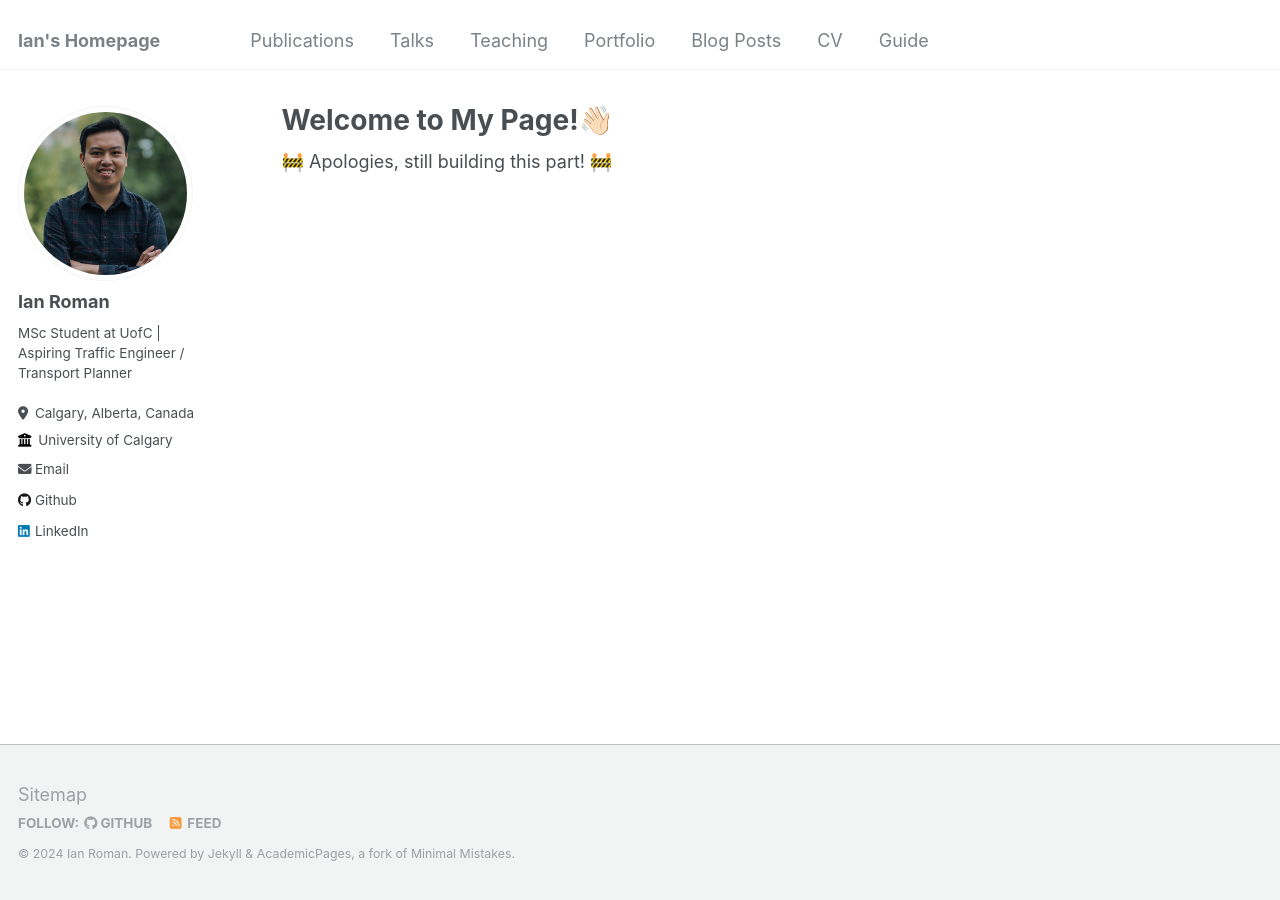
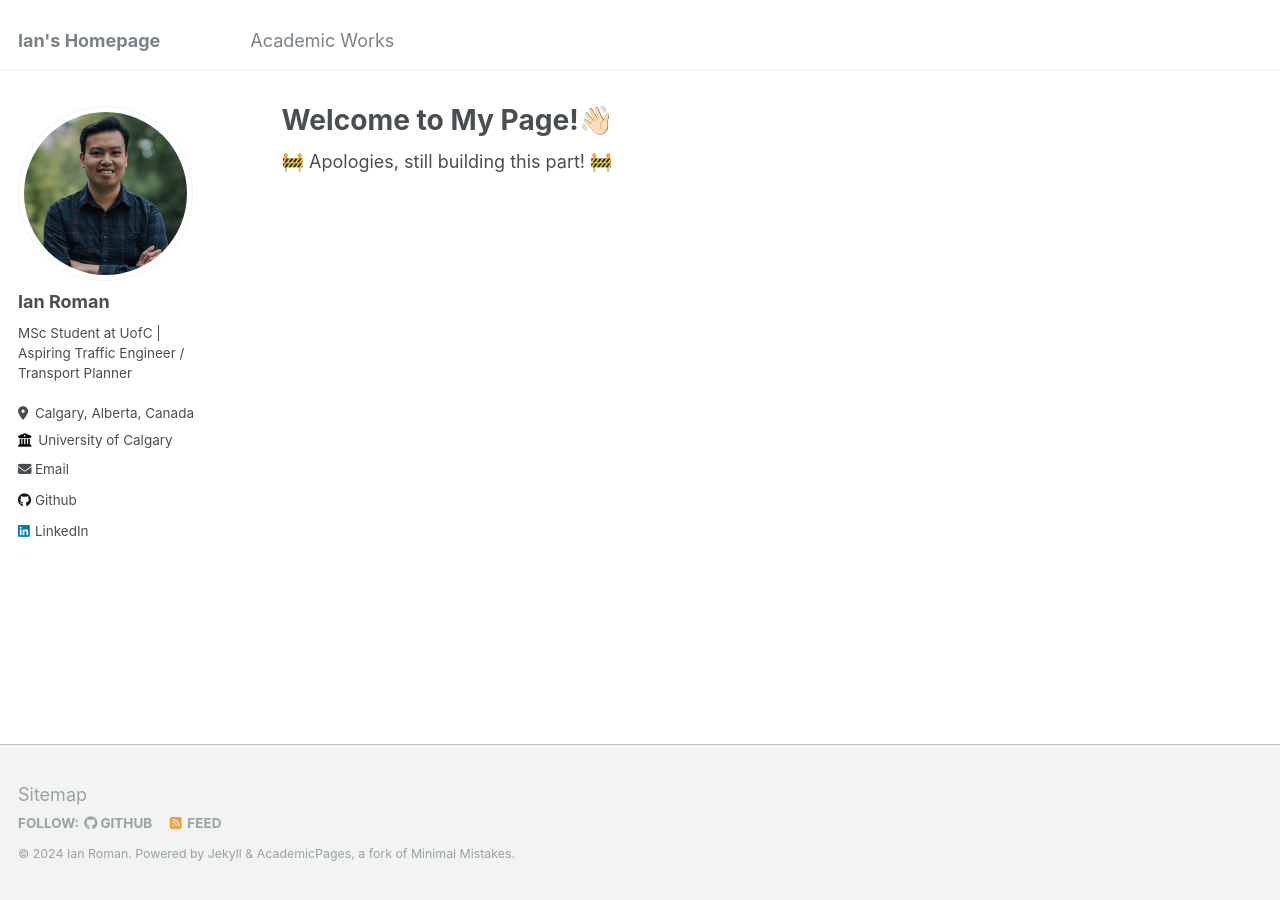
Before and after one commit to ianroman/ianroman.github.io, a Jekyll site: the page built from _pages/about.md, in a window 1280 px wide. Built offline with Jekyll 4.4.1, drawn with Linux system fonts in a browser that asks for light colours; part of the change alters nothing that is shown.

Commit message:
Update navigation.yml

```diff
--- a/_data/navigation.yml
+++ b/_data/navigation.yml
@@ -1,22 +1,25 @@
 # main links links
 main:
-  - title: "Publications"
-    url: /publications/
+  - title: "Academic Works"
+    url: /portfolio.md
 
-  - title: "Talks"
-    url: /talks/
+  # - title: "Publications"
+  #   url: /publications/
 
-  - title: "Teaching"
-    url: /teaching/
+  # - title: "Talks"
+  #   url: /talks/
 
-  - title: "Portfolio"
-    url: /portfolio/
+  # - title: "Teaching"
+  #   url: /teaching/
 
-  - title: "Blog Posts"
-    url: /year-archive/
+  # - title: "Portfolio"
+  #   url: /portfolio/
 
-  - title: "CV"
-    url: /cv/
+  # - title: "Blog Posts"
+  #   url: /year-archive/
 
-  - title: "Guide"
-    url: /markdown/
+  # - title: "CV"
+  #   url: /cv/
+
+  # - title: "Guide"
+  #   url: /markdown/
```
